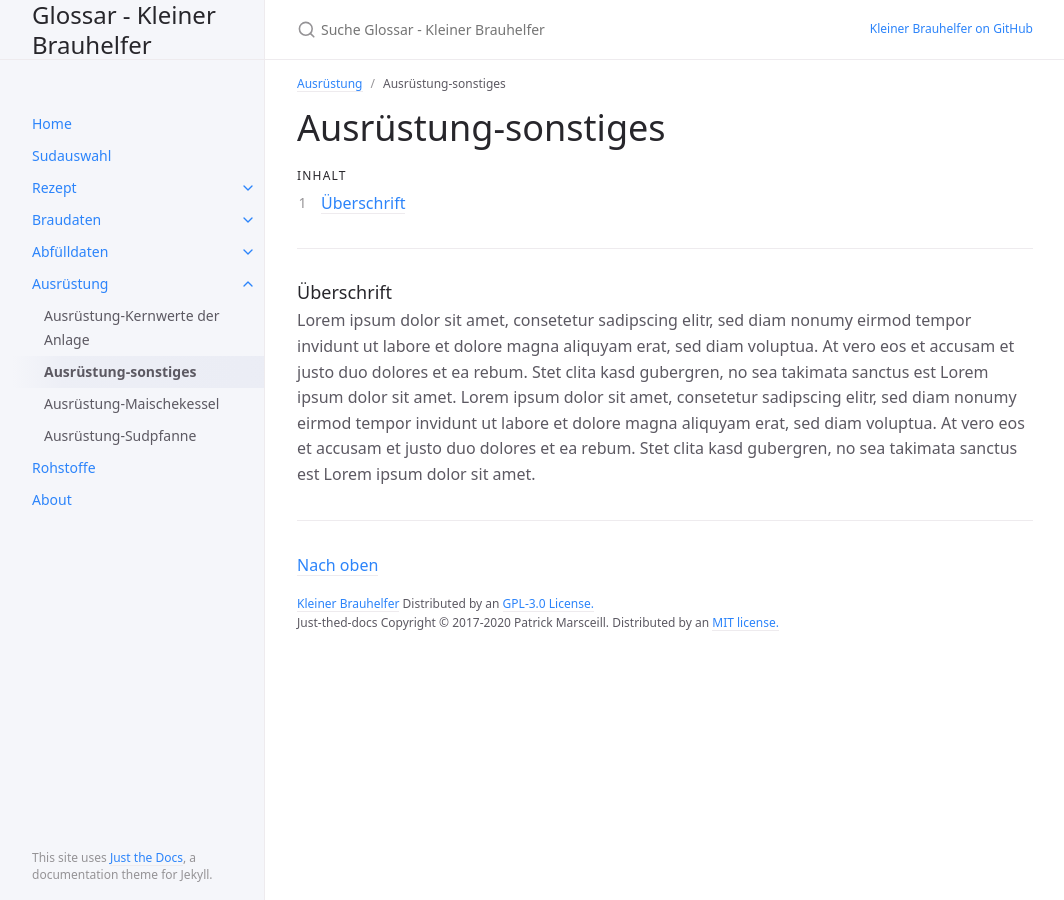
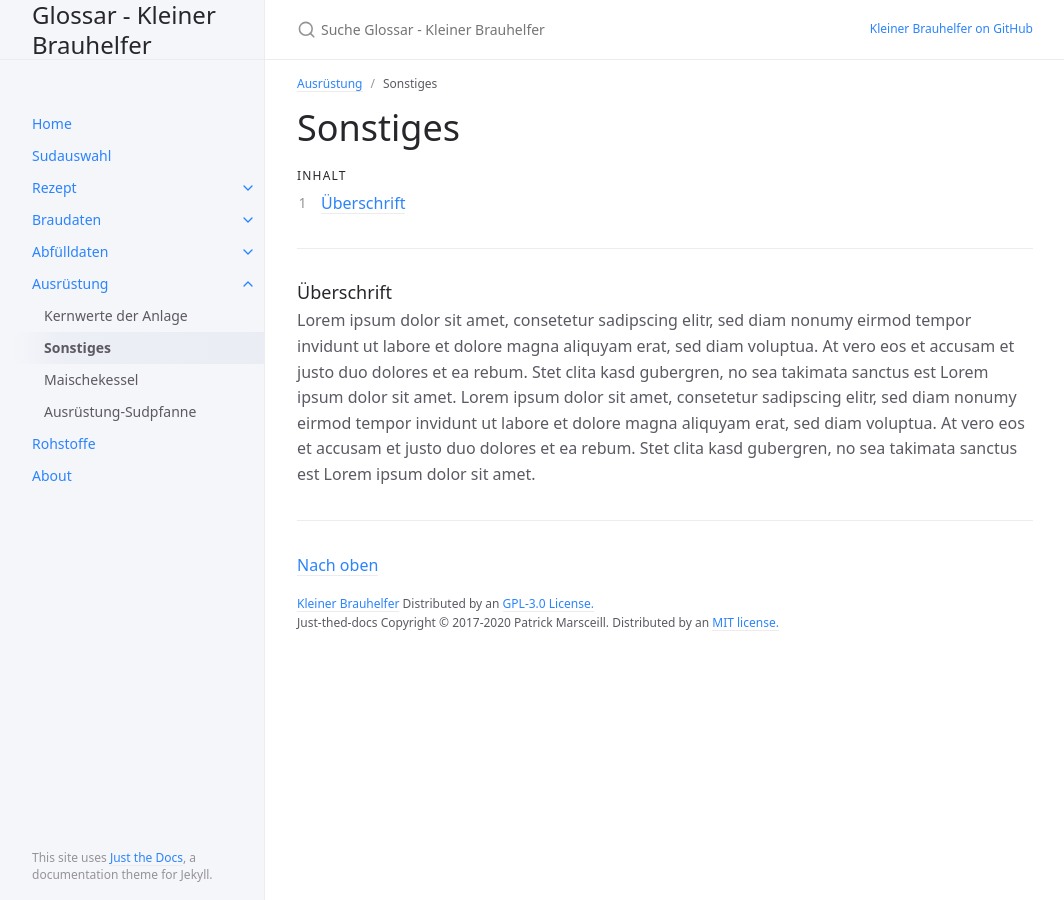
Before and after one commit to IsometricXH/kbh-glossar, a Jekyll site: the page built from docs/11-ausruestung/2-sonstiges.md, in a window 1280 px wide. Shown: the whole page, without its empty margins (107-1171 px from the left). Built offline with Jekyll 4.4.1, drawn with Linux system fonts in a browser that asks for light colours.

Commit message:
Uddate Ausrüstung

```diff
--- a/docs/11-ausruestung/1-kernwerte.md
+++ b/docs/11-ausruestung/1-kernwerte.md
@@ -1,11 +1,11 @@
 ---
 layout: page
-title: Ausrüstung-Kernwerte der Anlage
+title: Kernwerte der Anlage
 parent: Ausrüstung
 nav_order: 1
 ---
 
-# Ausrüstung-Kernwerte der Anlage
+# Kernwerte der Anlage
 {: .no_toc }
 
 ## Inhalt
--- a/docs/11-ausruestung/2-sonstiges.md
+++ b/docs/11-ausruestung/2-sonstiges.md
@@ -1,11 +1,11 @@
 ---
 layout: page
-title: Ausrüstung-sonstiges
+title: Sonstiges
 parent: Ausrüstung
 nav_order: 2
 ---
 
-# Ausrüstung-sonstiges
+# Sonstiges
 {: .no_toc }
 
 ## Inhalt
--- a/docs/11-ausruestung/3-maischekessel.md
+++ b/docs/11-ausruestung/3-maischekessel.md
@@ -1,11 +1,11 @@
 ---
 layout: page
-title: Ausrüstung-Maischekessel
+title: Maischekessel
 parent: Ausrüstung
 nav_order: 3
 ---
 
-# Ausrüstung-Maischekessel
+# Maischekessel
 {: .no_toc }
 
 ## Inhalt
```
